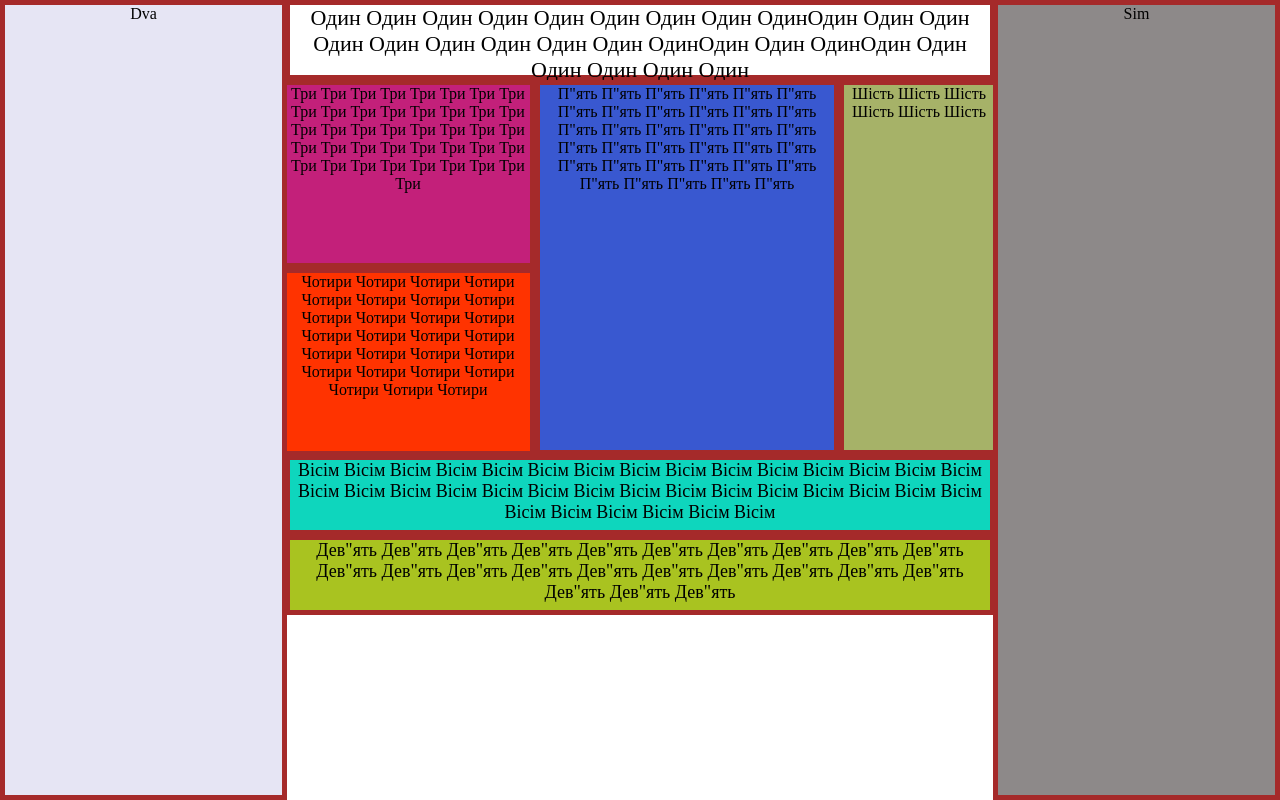
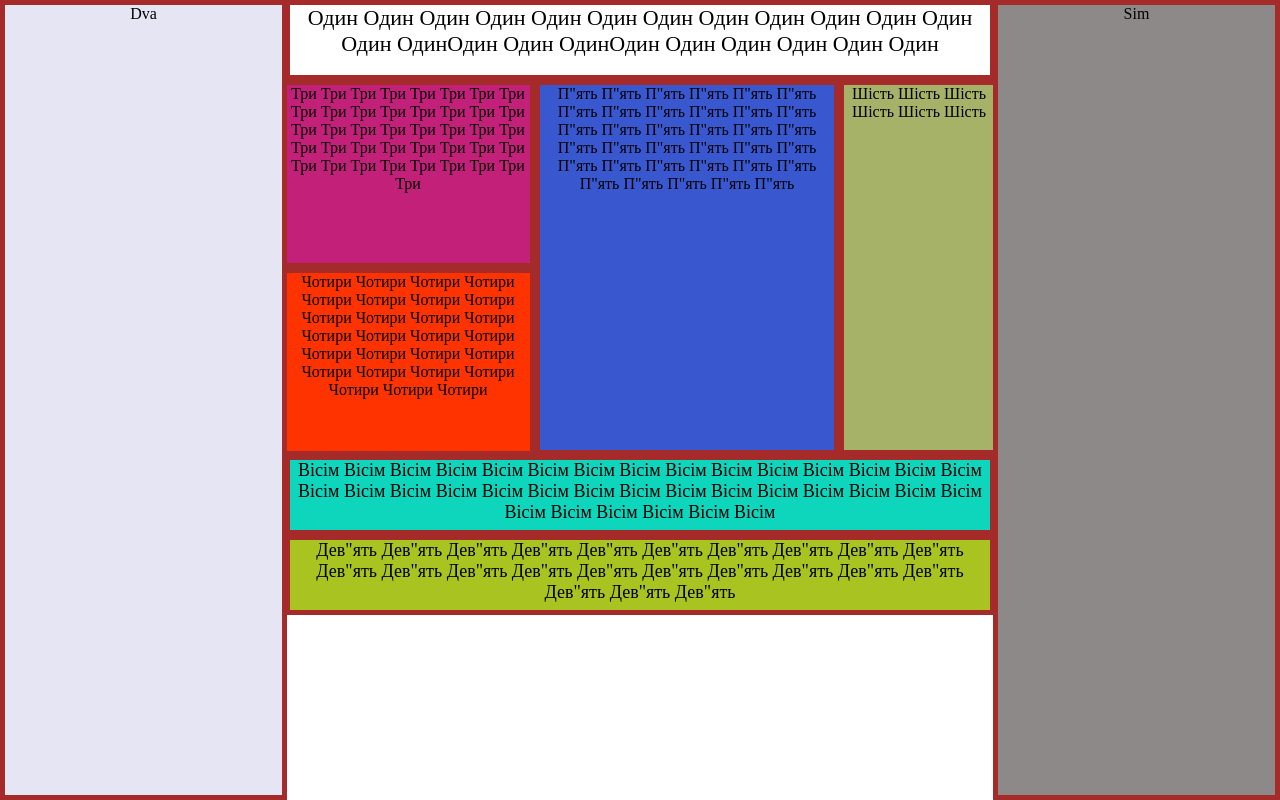
Before and after one commit to Piikasooo/labs, a plain HTML site: page index.html in a window 1280 px wide. Drawn offline with Linux system fonts and the light colour scheme.

Commit message:
Update index.html

```diff
--- a/index.html
+++ b/index.html
@@ -12,7 +12,7 @@
     <div class = "Two"><p>Dva<p></div>
     <div class = "Seven"><p>Sim<p></div>
     <div class = "One"><p>
-	Один Один Один Один Один Один Один  Один ОдинОдин Один Один Один Один Один Один Один Один ОдинОдин Один ОдинОдин Один Один Один Один Один </p></div>
+	Один Один Один Один Один Один Один  Один Один Один Один Один Один ОдинОдин Один ОдинОдин Один Один Один Один Один </p></div>
 
     <div class = "Row">
         <div class = "Kol">
```
